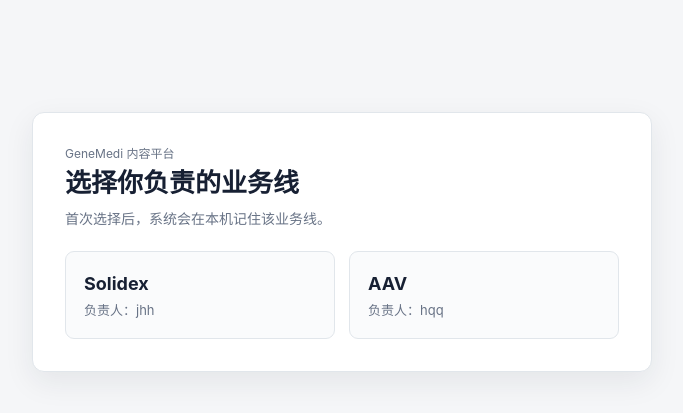
After one commit to DoSthRk/wechat-article, a Flask app: page /select-line in a window 1280 px wide. The commit adds this page. Shown: the top 413 px of the page, without its empty margins (298-981 px from the left). Run offline with Flask 3, Linux system fonts and the light colour scheme.

Commit message:
feat: add trusted intranet line entrypoints

```diff
--- a/app.py
+++ b/app.py
@@ -19,7 +19,7 @@ import sys
 from pathlib import Path
 
 import markdown as md_lib
-from flask import Flask, abort, jsonify, redirect, render_template, request, url_for
+from flask import Flask, abort, jsonify, make_response, redirect, render_template, request, url_for
 
 PROJECT_ROOT = Path(__file__).resolve().parent
 if str(PROJECT_ROOT) not in sys.path:
@@ -40,6 +40,8 @@ _USER_LINE_ACCESS = {
     "hqq": frozenset({"aav"}),
 }
 _LINE_LABELS = {"solidex": "Solidex", "aav": "AAV"}
+_DIRECT_LINE_USERS = {"solidex": "jhh", "aav": "hqq"}
+_DIRECT_LINE_COOKIE = "gm_article_line"
 
 
 def create_app(testing: bool = False) -> Flask:
@@ -47,8 +49,14 @@ def create_app(testing: bool = False) -> Flask:
     app.config["TESTING"] = testing
     app.config["MAX_CONTENT_LENGTH"] = _MAX_UPLOAD_BYTES
 
+    def _direct_line() -> str:
+        line_id = str(request.cookies.get(_DIRECT_LINE_COOKIE) or "").strip().lower()
+        return line_id if line_id in _DIRECT_LINE_USERS else ""
+
     def _username() -> str:
         username = str(request.headers.get("X-GM-LAB-Username") or "").strip().lower()
+        if not username:
+            username = _DIRECT_LINE_USERS.get(_direct_line(), "")
         if testing and not username:
             return "admin"
         if not username:
@@ -133,7 +141,39 @@ def create_app(testing: bool = False) -> Flask:
 
     @app.get("/")
     def index():
+        if not request.headers.get("X-GM-LAB-Username") and not _direct_line() and not testing:
+            return render_template("line_select.html", lines=_LINE_LABELS)
         return redirect(url_for("operator"))
+
+    @app.get("/select-line")
+    def select_line():
+        return render_template("line_select.html", lines=_LINE_LABELS)
+
+    def _direct_operator(line_id: str):
+        response = make_response(render_template(
+            "operator.html",
+            username=_DIRECT_LINE_USERS[line_id],
+            line_id=line_id,
+            line_label=_LINE_LABELS[line_id],
+            direct_mode=True,
+        ))
+        response.set_cookie(
+            _DIRECT_LINE_COOKIE,
+            line_id,
+            max_age=30 * 24 * 60 * 60,
+            httponly=True,
+            samesite="Lax",
+            path="/",
+        )
+        return response
+
+    @app.get("/solidex")
+    def direct_solidex():
+        return _direct_operator("solidex")
+
+    @app.get("/aav")
+    def direct_aav():
+        return _direct_operator("aav")
 
     @app.get("/operator")
     def operator():
@@ -145,6 +185,7 @@ def create_app(testing: bool = False) -> Flask:
             username=username,
             line_id=line_id,
             line_label=_LINE_LABELS.get(line_id, "全部业务线"),
+            direct_mode=bool(_direct_line() and not request.headers.get("X-GM-LAB-Username")),
         )
 
     @app.get("/admin")
--- a/static/operator.css
+++ b/static/operator.css
@@ -108,6 +108,14 @@ main { width: min(1080px, calc(100% - 36px)); margin: 0 auto; padding-bottom: 42
 
 .access-denied { width: min(560px, calc(100% - 36px)); margin: 14vh auto; padding: 30px; background: #fff; border: 1px solid var(--line); border-radius: 12px; box-shadow: 0 10px 30px rgba(24, 32, 50, .08); }
 .access-denied p:not(.eyebrow) { margin: 10px 0 22px; color: var(--muted); }
+.line-select { width: min(620px, calc(100% - 36px)); margin: 14vh auto; padding: 32px; background: #fff; border: 1px solid var(--line); border-radius: 12px; box-shadow: 0 10px 30px rgba(24, 32, 50, .08); }
+.line-select h1 { margin-top: 4px; }
+.line-select-hint { margin: 8px 0 22px; color: var(--muted); }
+.line-select-actions { display: grid; grid-template-columns: repeat(2, minmax(0, 1fr)); gap: 14px; }
+.line-entry { display: flex; flex-direction: column; gap: 4px; padding: 18px; color: var(--text); border: 1px solid var(--line); border-radius: 9px; background: var(--soft); text-decoration: none; }
+.line-entry:hover { border-color: var(--accent); background: #fff8fa; }
+.line-entry strong { font-size: 18px; }
+.line-entry span { color: var(--muted); font-size: 13px; }
 
 @media (max-width: 760px) {
   .page-header, .workflow-guide, .line-head, .section-head, .completed-main { align-items: flex-start; flex-direction: column; }
@@ -117,6 +125,7 @@ main { width: min(1080px, calc(100% - 36px)); margin: 0 auto; padding-bottom: 42
   .language-list { grid-template-columns: 1fr 1fr; }
   .language-row:nth-child(odd) { border-left: 0; }
   .completed-main .row-actions { width: 100%; }
+  .line-select-actions { grid-template-columns: 1fr; }
 }
 
 @media (max-width: 480px) {
--- /dev/null
+++ b/templates/line_select.html
@@ -0,0 +1,26 @@
+<!DOCTYPE html>
+<html lang="zh-CN">
+<head>
+  <meta charset="utf-8">
+  <meta name="viewport" content="width=device-width, initial-scale=1">
+  <title>选择业务线</title>
+  <link rel="stylesheet" href="{{ url_for('static', filename='operator.css') }}">
+</head>
+<body>
+  <main class="line-select">
+    <p class="eyebrow">GeneMedi 内容平台</p>
+    <h1>选择你负责的业务线</h1>
+    <p class="line-select-hint">首次选择后，系统会在本机记住该业务线。</p>
+    <div class="line-select-actions">
+      <a class="line-entry" href="{{ url_for('direct_solidex') }}">
+        <strong>Solidex</strong>
+        <span>负责人：jhh</span>
+      </a>
+      <a class="line-entry" href="{{ url_for('direct_aav') }}">
+        <strong>AAV</strong>
+        <span>负责人：hqq</span>
+      </a>
+    </div>
+  </main>
+</body>
+</html>
--- a/templates/operator.html
+++ b/templates/operator.html
@@ -15,7 +15,11 @@
     </div>
     <div class="header-actions">
       <button id="refresh" class="btn secondary">刷新</button>
+      {% if direct_mode %}
+      <a class="gm-lab-home" href="{{ url_for('select_line') }}">切换业务线</a>
+      {% else %}
       <a class="gm-lab-home" href="https://lab.genemedi.cn/">返回 GM-LAB</a>
+      {% endif %}
     </div>
   </header>
 
```
Also changed, not shown: tests/test_dashboard_api.py (+40 -0 lines).
